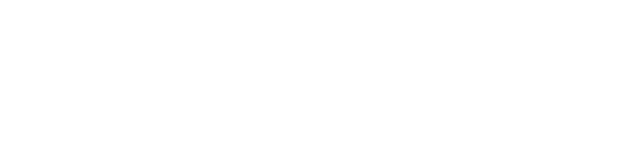
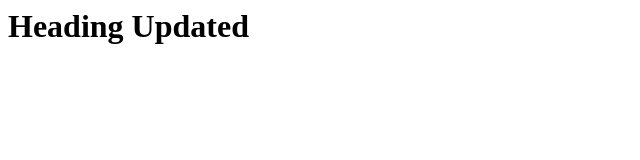
Before and after one commit to RSDeshpande/git-demo, a plain HTML site: page index.html in a window 1280 px wide. Shown: the whole page, without its empty margins (0-640 px from the left). Drawn offline with Linux system fonts and the light colour scheme.

Commit message:
updating index heading

```diff
--- a/index.html
+++ b/index.html
@@ -1,5 +1,6 @@
 <html>
 <title>Hello</title>
 <body>
+	<h1>Heading Updated</h1>
 </body>
 </html>
```
